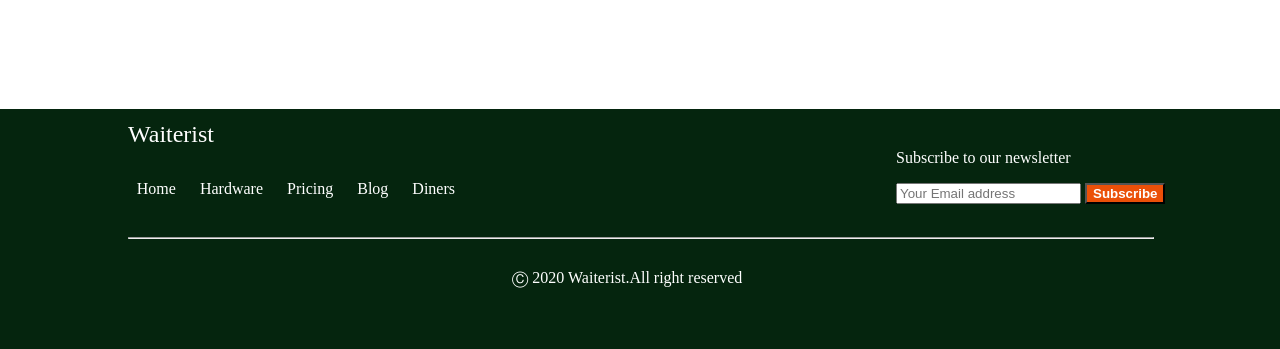
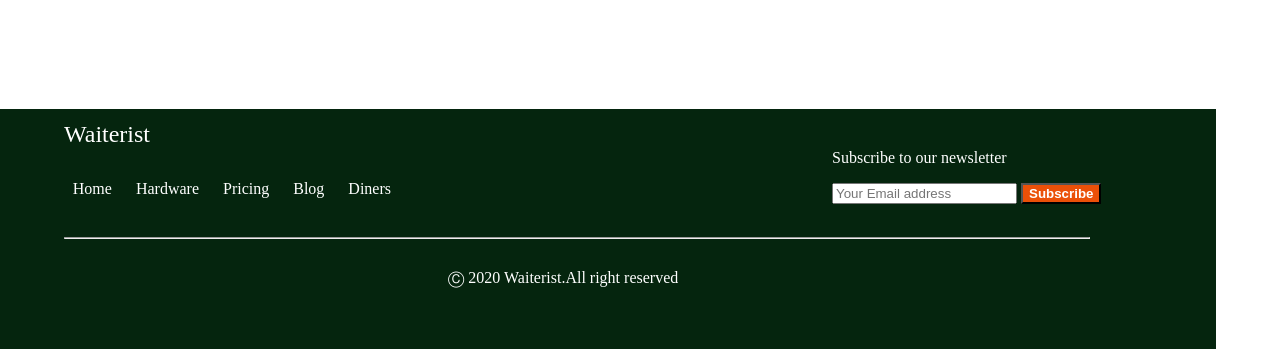
Before and after one commit to sanjud7/waiterist, a plain HTML site: page index.html in a window 1280 px wide. Shown: the part 451-800 px from the top of the page. Drawn offline with Linux system fonts and the light colour scheme.

Commit message:
Update style.css

```diff
--- a/style.css
+++ b/style.css
@@ -71,7 +71,7 @@ footer{
     top: 70%;
     height: 30%;
     background-color: #05250e;
-    left:0%;
+    left:-5%;
 }
 .txt{
     color: white;
```
